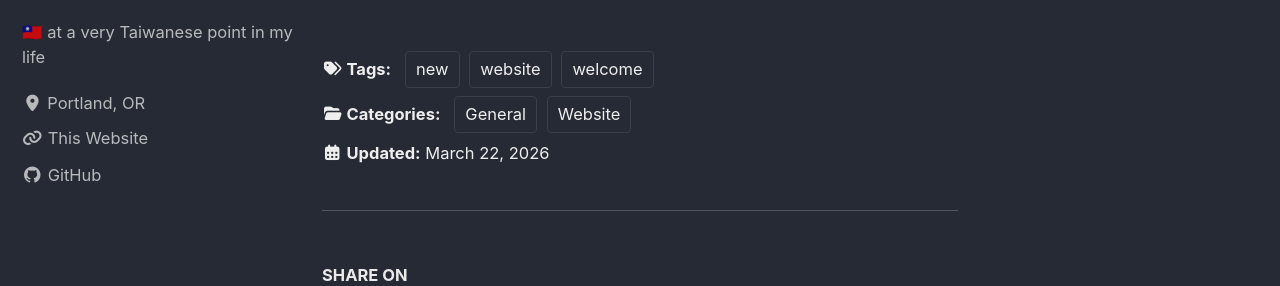
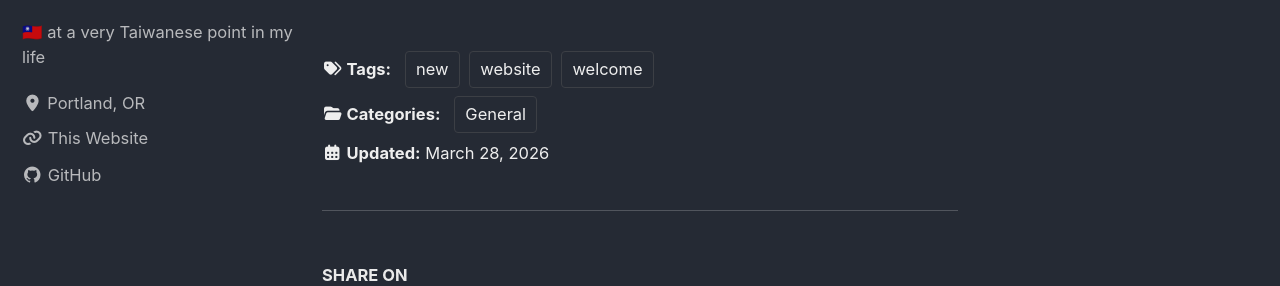
Before and after one commit to venomboss985/venomboss985.github.io, a Jekyll site: the page built from _posts/2026-03-22-initial-post.md, in a window 1280 px wide and 900 px high, scrolled down 587 px. Shown: the part 209-495 px from the top of the window. Built offline with Jekyll 4.4.1, drawn with Linux system fonts in a browser that asks for light colours; cached includes are drawn as plain includes; some of the changed lines change nothing that is shown.

Commit message:
Removed "Website" category from initial-post

```diff
--- a/_posts/2026-03-22-initial-post.md
+++ b/_posts/2026-03-22-initial-post.md
@@ -2,12 +2,11 @@
 title: "Hello website!"
 categories:
   - General
-  - Website
 tags:
   - welcome
   - new
   - website
-# last_modified_at: 2026-03-22T15:02:00+08:00
+last_modified_at: 2026-03-28T09:55:00+08:00
 ---
 
 Hey there everyone! My name is Jake (aka Venom) and this is my brand new website that I hope to properly start and maintain (fr this time). The last website I made was from 5+ years ago and written entirely in base HTML CSS and JS (though I don't believe I wrote any scripts for it) which was since abandoned a couple months after publishing it.
```
